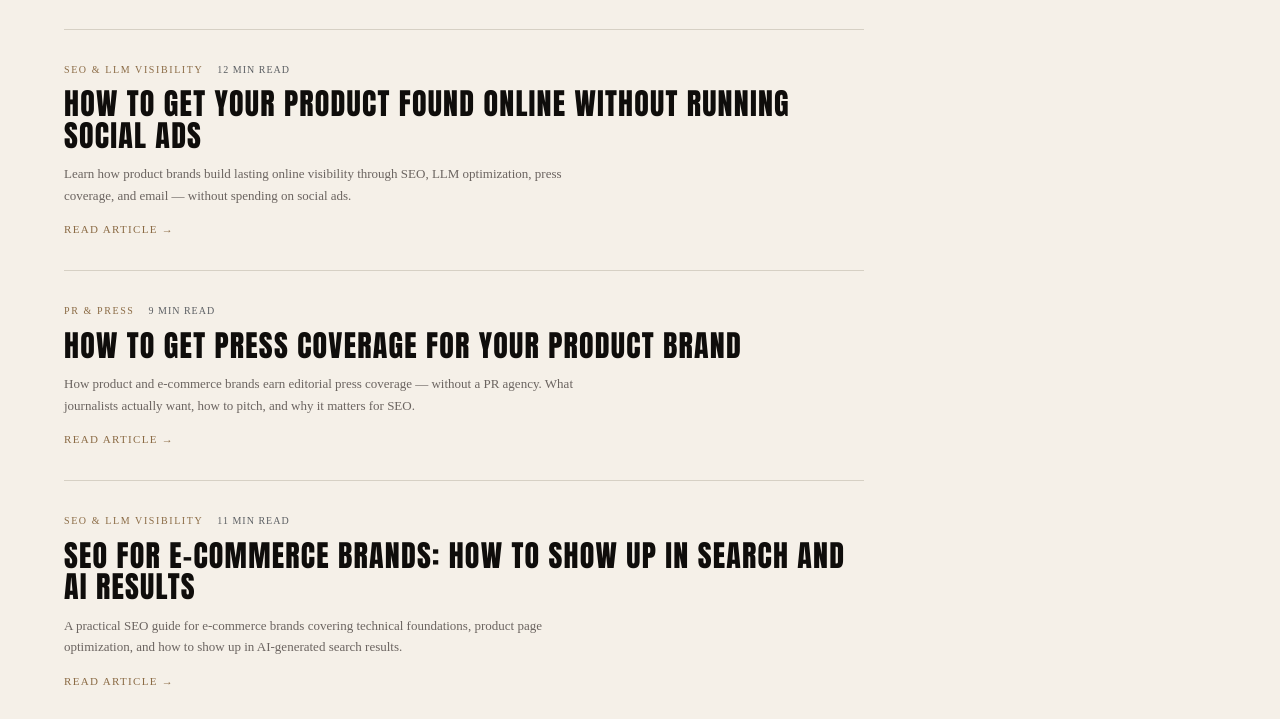
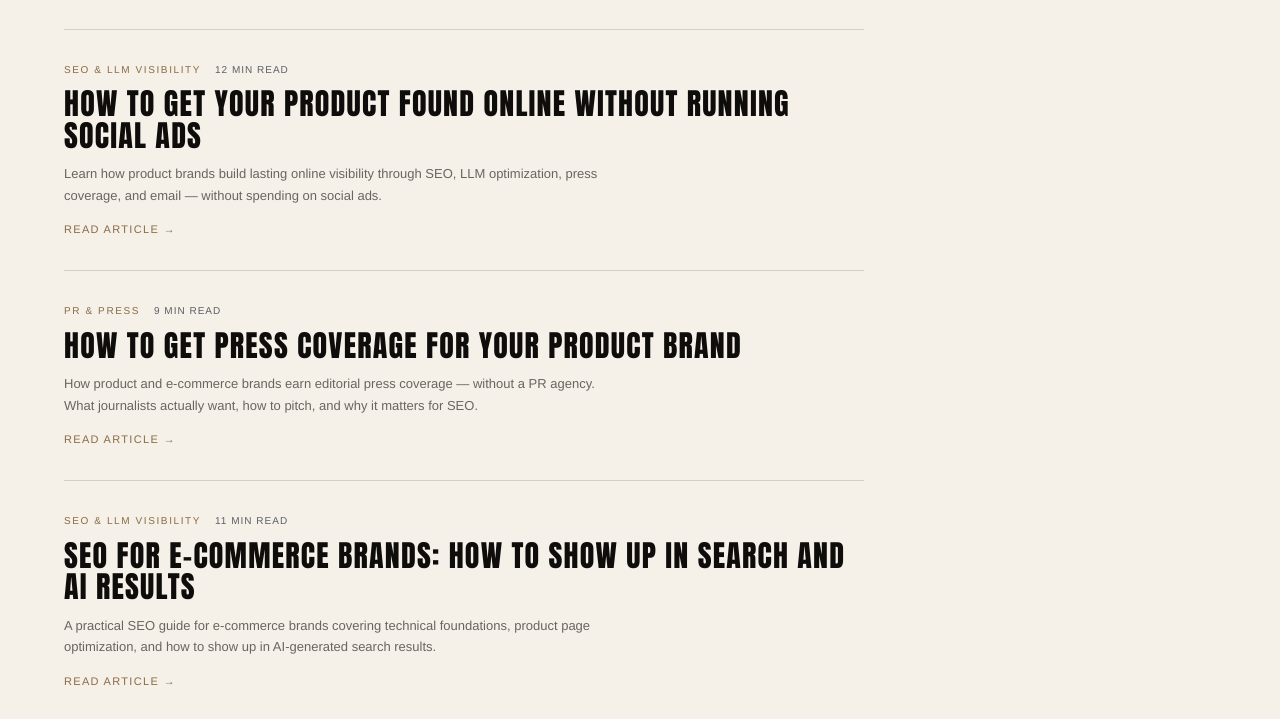
Before and after one commit to jettlaisure/Salience-Studio, an Eleventy site: page blog/index.njk in a window 1280 px wide. Shown: the part 763-1482 px from the top of the page. Built offline with nearby package versions, Linux system fonts and the light colour scheme; Eleventy itself is replaced by a stand-in of ours; files that its build step writes are made by us from their sources; a small style sheet from the web is missing.

Commit message:
Switch body font to Helvetica Neue LT Std Roman

```diff
--- a/css/variables.css
+++ b/css/variables.css
@@ -18,7 +18,7 @@
 
   /* Typography */
   --font-display: 'Bebas Neue', Impact, sans-serif;
-  --font-body:    'Times New Roman', Times, serif;
+  --font-body:    'Helvetica Neue LT Std', 'HelveticaNeue-Light', 'Helvetica Neue', Helvetica, Arial, sans-serif;
 
   /* Spacing */
   --space-xs:   0.5rem;
```
